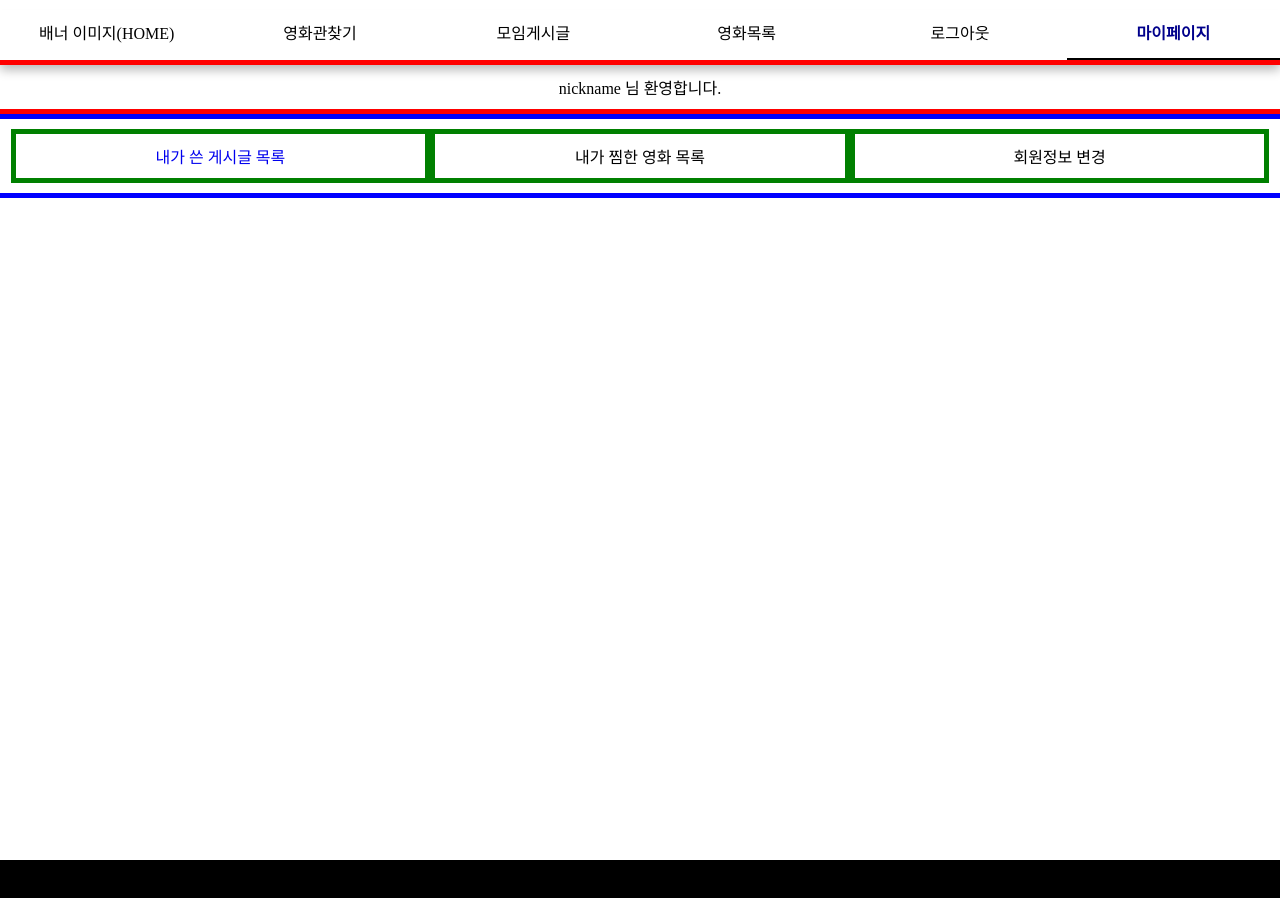
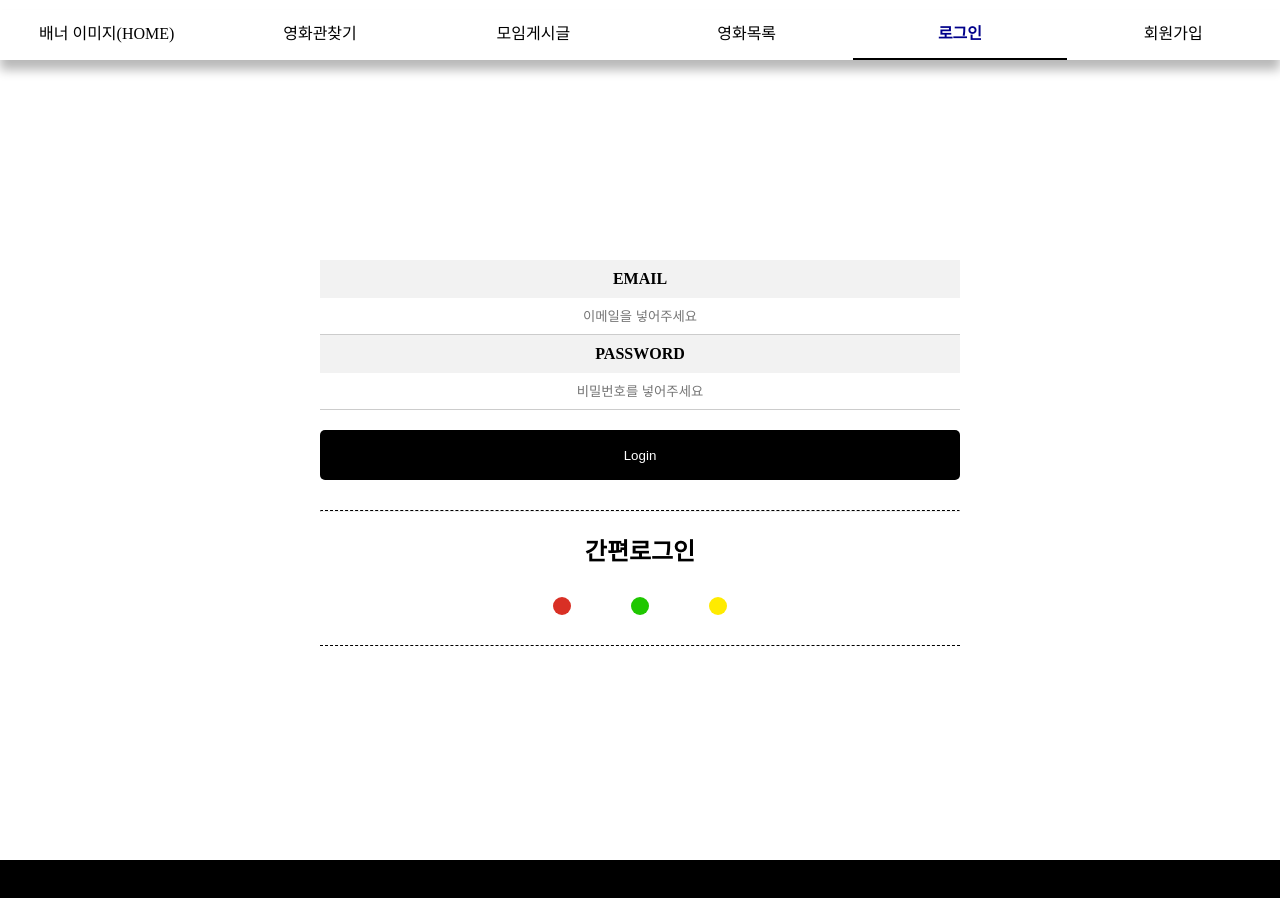
Before and after one commit to NemoTaek/Applix-Client, a React (Create React App) app: page /login in a window 1280 px wide. Before the commit this address led to /mypage. Shown: the top 898 px of the page. Built offline with nearby package versions, Linux system fonts and the light colour scheme; some icons are missing.

Commit message:
Modify : server link test

```diff
--- a/src/App.js
+++ b/src/App.js
@@ -11,18 +11,25 @@ import Login from "./pages/Login";
 // components
 import Nav from "./components/Nav";
 import Logout from "./components/Logout";
+import axios from "axios";
 
 class App extends Component {
   state = {
-    isLogin: true,
+    isLogin: false,
     isModalopen: false,
+    userdata: null,
   };
 
-  onLogin = () => {
+  onLogin = async (userid) => {
+    let result = await axios
+      .get("http://3.35.208.49:5000/")
+      .then((res) => res.data)
+      .then((userdata) => userdata);
+
     this.setState((prevState) => ({
       isLogin: !prevState.isLogin,
+      userdata: result,
     }));
-    console.log("로그인버튼state:", this.state);
   };
 
   //로그아웃 핸들링 - 서버
@@ -43,7 +50,7 @@ class App extends Component {
   render() {
     const { isLogin, isModalopen } = this.state;
     //핸들링 함수
-    const { handleLogoutClose, setisModalClose } = this;
+    const { handleLogoutClose, setisModalClose, onLogin } = this;
 
     return (
       <div className="wrap">
@@ -53,7 +60,7 @@ class App extends Component {
         <div className="contents">
           <Switch>
             <Route path="/login">
-              <Login isLogin={isLogin} />
+              <Login isLogin={isLogin} onLogin={onLogin} />
             </Route>
             <Route path="/logout">
               <Logout
--- a/src/pages/Login.js
+++ b/src/pages/Login.js
@@ -28,7 +28,7 @@ class Login extends Component {
   handleLogin = async (e) => {
     e.preventDefault();
     const { emailValue, passwordValue } = this.state;
-    // let { onLogin } = this.props;
+    let { onLogin } = this.props;
     // 유효성 검사
     const props = ["emailValue", "passwordValue"];
     const result = props.every((ele) => this.state[ele] !== "");
@@ -36,12 +36,9 @@ class Login extends Component {
     // axios 를 통해 서버 연결을 받아와서 출력 표시
     if (result) {
       await axios
-        // .post("서버 주소/login", userData)
-        .get("http://15.164.169.53:3001/")
+        .post("http://3.35.208.49:5000/signin", userData)
         .then((res) => {
-          console.log(res);
-          // status : 200
-          // onLogin(res.data.id);
+          onLogin(res.data.id);
         })
         .catch((error) => {
           // console.log("에러", error.response.status);
```
